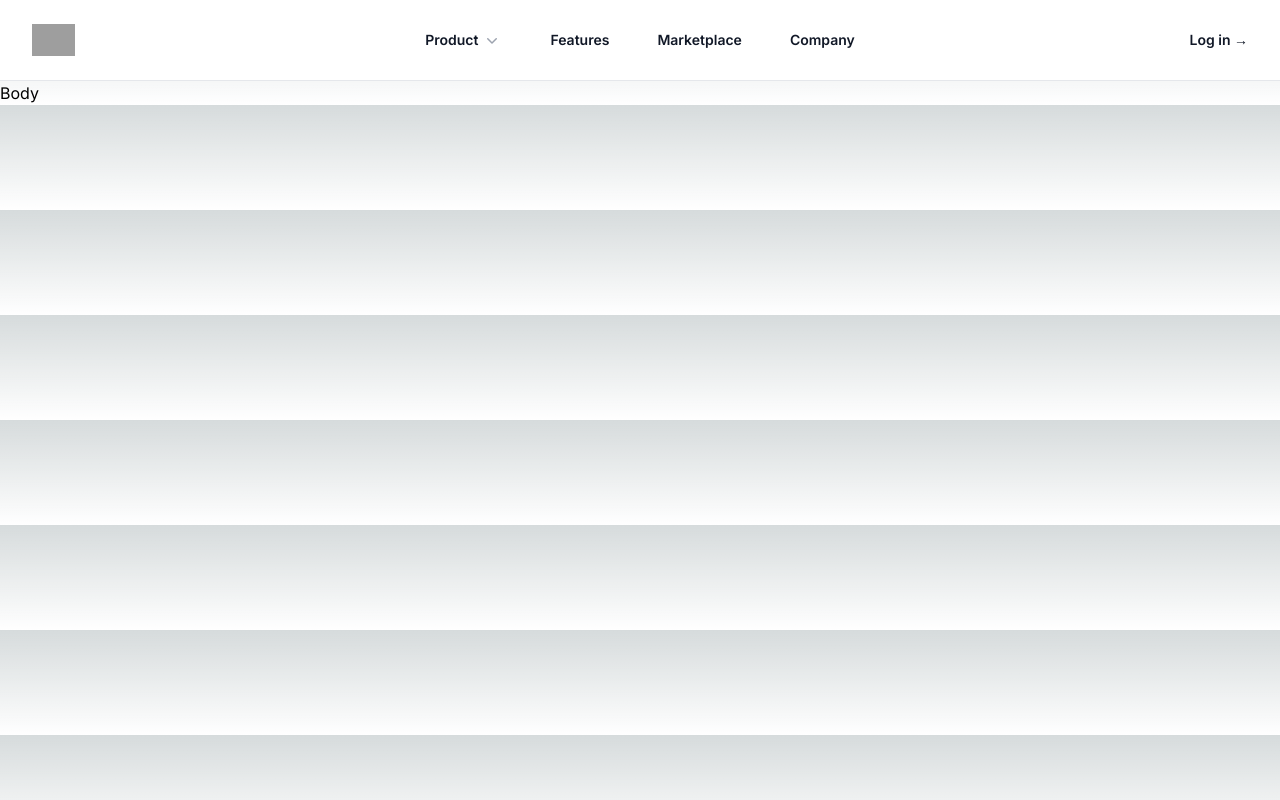
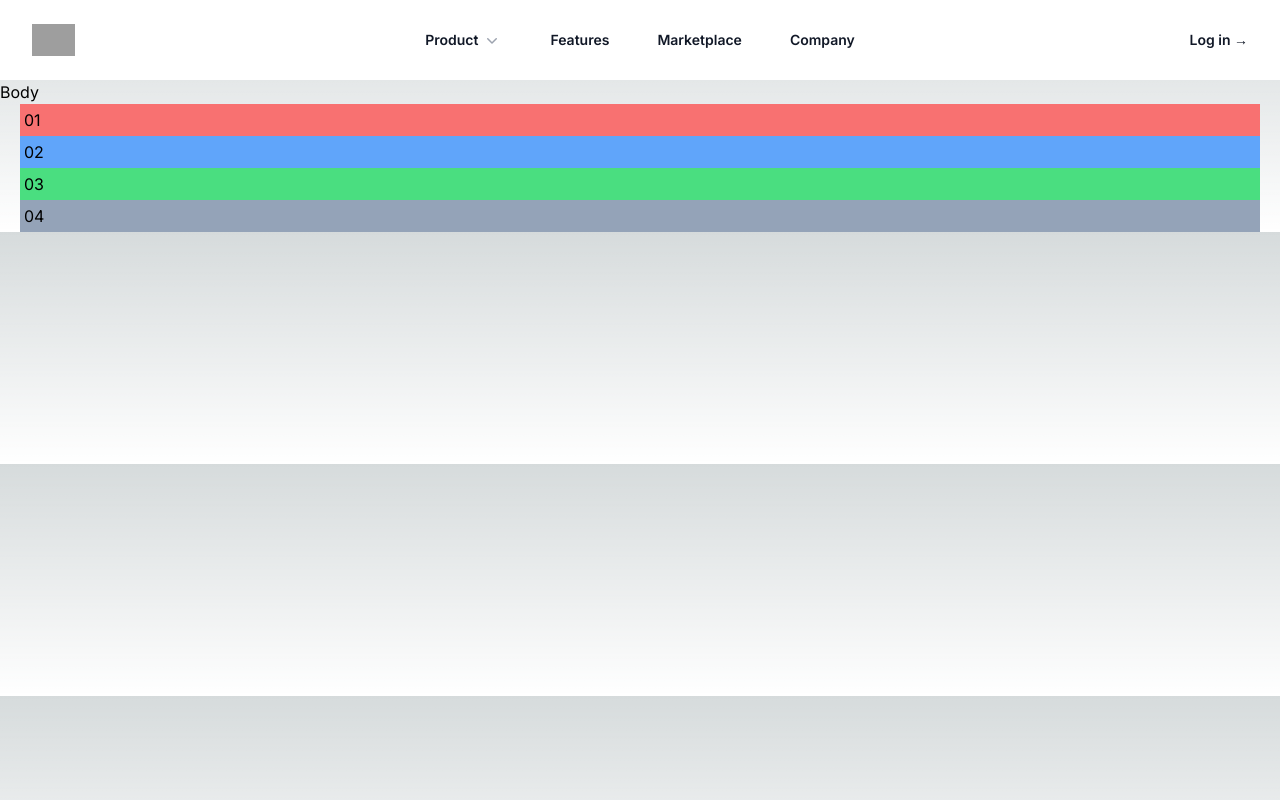
Before and after one commit to Maxi-rpc/my-tailwind-components, a Next.js app: page / in a window 1280 px wide. Built offline with nearby package versions, Linux system fonts and the light colour scheme; grey boxes are pictures that could not be loaded.

Commit message:
add components to navbar

```diff
--- a/src/app/page.tsx
+++ b/src/app/page.tsx
@@ -5,14 +5,21 @@ export default function Home() {
 	return (
 		<main>
 			<NavBarComponent></NavBarComponent>
-			<hr />
 			<h1>Body</h1>
-			{/* <GridComponent container>
-				<div className="bg-red-400 p-1">01</div>
-				<div className="bg-blue-400 p-1">02</div>
-				<div className="bg-green-400 p-1">03</div>
-				<div className="bg-slate-400 p-1">04</div>
-			</GridComponent> */}
+			<GridComponent container cols="4">
+				<GridComponent item>
+					<div className="bg-red-400 p-1">01</div>
+				</GridComponent>
+				<GridComponent item>
+					<div className="bg-blue-400 p-1">02</div>
+				</GridComponent>
+				<GridComponent item>
+					<div className="bg-green-400 p-1">03</div>
+				</GridComponent>
+				<GridComponent item>
+					<div className="bg-slate-400 p-1">04</div>
+				</GridComponent>
+			</GridComponent>
 		</main>
 	);
 }
--- a/src/components/layouts/GridComponent.tsx
+++ b/src/components/layouts/grid/GridComponent.tsx
@@ -1,9 +1,12 @@
+import { GridContainerComponent } from "./GridContainerComponent";
+
 interface GridProps {
 	children?: React.ReactNode;
 	customClass?: React.ComponentProps<"div">["className"];
 	container?: boolean;
 	cols?: string;
 	gap?: string;
+	item?: boolean;
 }
 
 export const GridComponent = ({
@@ -12,15 +15,17 @@ export const GridComponent = ({
 	container = false,
 	cols = "4",
 	gap = "4",
+	item,
 }: GridProps) => {
-	const isContainer = container && "px-5";
-	return (
-		<>
-			<div
-				className={`${isContainer} grid grid-cols-${cols} gap-${gap} ${customClass}`}
-			>
-				{children}
-			</div>
-		</>
-	);
+	if (container) {
+		return (
+			<>
+				<GridContainerComponent container cols={cols} gap={gap}>
+					{children}
+				</GridContainerComponent>
+			</>
+		);
+	} else {
+		return <>{children}</>;
+	}
 };
--- /dev/null
+++ b/src/components/layouts/grid/GridContainerComponent.tsx
@@ -0,0 +1,23 @@
+interface GridContainerProps {
+	children?: React.ReactNode;
+	customClass?: React.ComponentProps<"div">["className"];
+	container?: boolean;
+	cols?: string;
+	gap?: string;
+}
+
+export const GridContainerComponent = ({
+	children,
+	customClass = "",
+	container = false,
+	cols = "1",
+	gap = "4",
+}: GridContainerProps) => {
+	const isContainer = container && "px-5";
+	const cssClass = `${isContainer} grid grid-cols-${cols} gap-${gap} ${customClass}`;
+	return (
+		<>
+			<div className={cssClass}>{children}</div>
+		</>
+	);
+};
--- /dev/null
+++ b/src/components/layouts/grid/index.js
@@ -0,0 +1,2 @@
+export { GridComponent } from "./GridComponent";
+export { GridContainerComponent } from "./GridContainerComponent";
--- a/src/components/layouts/index.js
+++ b/src/components/layouts/index.js
@@ -1,3 +1,3 @@
-export { GridComponent } from "./GridComponent";
+export { GridComponent } from "./grid";
 export { HeaderComponent } from "./HeaderComponent";
 export { NavBarComponent } from "./navbar";
```
